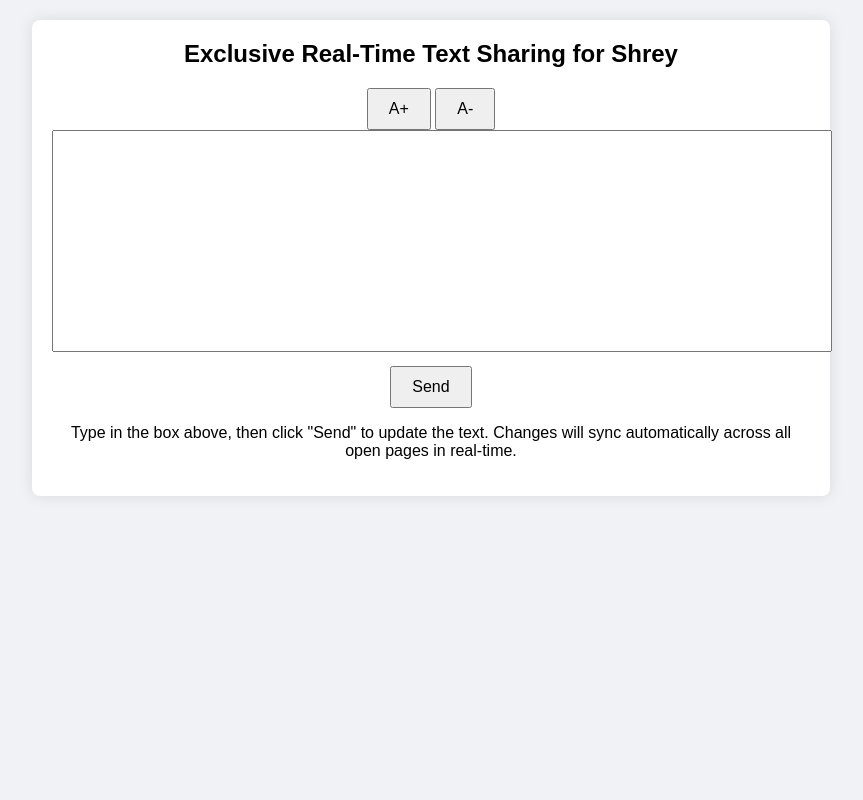
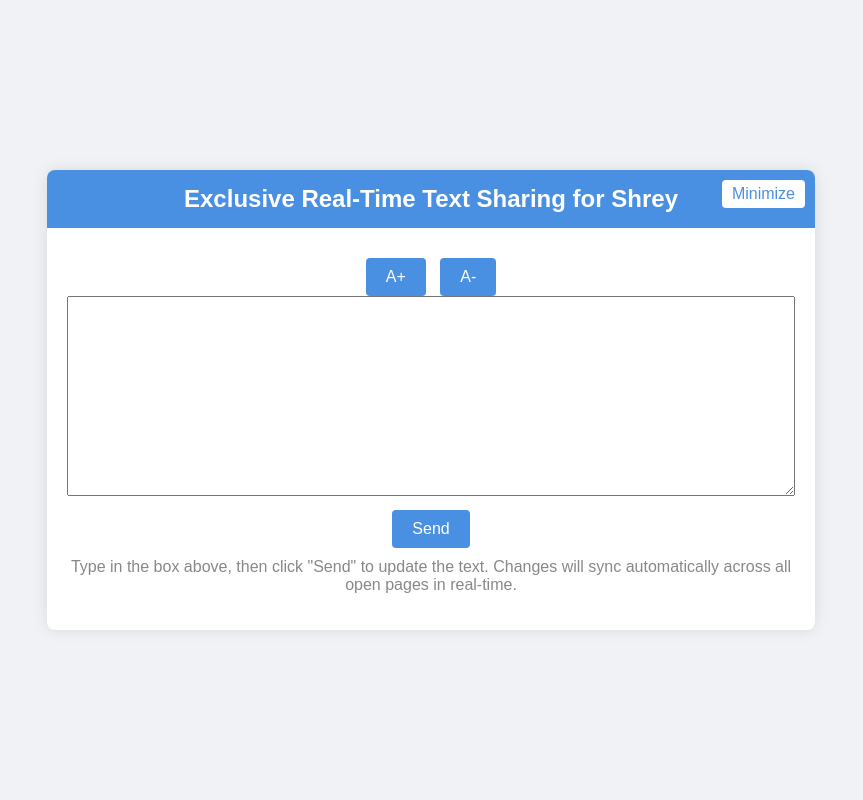
Before and after one commit to sonishrey9/text-sharing-work, a Flask app: page / in a window 1280 px wide. Shown: the whole page, without its empty margins (209-1072 px from the left). Run offline with Flask 2, Linux system fonts and the light colour scheme; the visitor is signed in with stand-in values (Sample User, id 1).

Commit message:
updated index to style it

```diff
--- a/copy-paste-fetaure/backend/templates/index.html
+++ b/copy-paste-fetaure/backend/templates/index.html
@@ -7,36 +7,80 @@
     <style>
         body {
             font-family: Arial, sans-serif;
-            text-align: center;
             background-color: #f0f2f5;
+            display: flex;
+            justify-content: center;
+            align-items: center;
+            height: 100vh;
+            margin: 0;
         }
         .container {
             width: 60%;
-            margin: auto;
-            margin-top: 20px;
-            padding: 20px;
+            max-width: 800px;
             background-color: #fff;
             box-shadow: 0px 0px 15px rgba(0, 0, 0, 0.1);
             border-radius: 8px;
+            overflow: hidden;
+            transition: all 0.3s ease;
+        }
+        .header {
+            background-color: #4a90e2;
+            color: #fff;
+            padding: 15px;
+            font-size: 24px;
+            font-weight: bold;
+            text-align: center;
+            position: relative;
+        }
+        .header button {
+            position: absolute;
+            right: 10px;
+            top: 10px;
+            padding: 5px 10px;
+            font-size: 16px;
+            background: #fff;
+            border: none;
+            cursor: pointer;
+            color: #4a90e2;
+            border-radius: 4px;
+        }
+        .content {
+            padding: 20px;
+            text-align: center;
         }
         textarea {
             width: 100%;
             height: 200px;
             padding: 10px;
-            resize: none;
+            resize: vertical; /* Allow resizing only vertically */
+            font-size: 18px;
+            box-sizing: border-box;
         }
-        button {
+        .font-controls {
+            margin-top: 10px;
+        }
+        .font-controls button {
+            padding: 10px 20px;
+            font-size: 16px;
+            cursor: pointer;
+            margin: 0 5px;
+            border: none;
+            background-color: #4a90e2;
+            color: #fff;
+            border-radius: 4px;
+        }
+        .send-button {
             margin-top: 10px;
             padding: 10px 20px;
             font-size: 16px;
             cursor: pointer;
+            border: none;
+            background-color: #4a90e2;
+            color: #fff;
+            border-radius: 4px;
         }
-        .header {
-            font-size: 24px;
-            font-weight: bold;
-            margin-bottom: 10px;
-        }
-        .font-controls {
+        .instructions {
+            color: #888;
             margin-top: 10px;
         }
     </style>
@@ -44,6 +88,7 @@
         let currentText = "";
         let userText = "";
         let fontSize = 18;
+        let isMinimized = false;
 
         // Function to fetch and display the latest shared text
         async function fetchText() {
@@ -79,6 +124,19 @@
             document.getElementById('sharedText').style.fontSize = fontSize + "px";
         }
 
+        // Toggle minimize/maximize chat window
+        function toggleMinimize() {
+            const container = document.querySelector('.container');
+            if (isMinimized) {
+                container.style.height = "auto";
+                document.getElementById('minimizeButton').textContent = "Minimize";
+            } else {
+                container.style.height = "60px";
+                document.getElementById('minimizeButton').textContent = "Maximize";
+            }
+            isMinimized = !isMinimized;
+        }
+
         // Periodic fetch to sync with other clients
         setInterval(fetchText, 1000);
 
@@ -88,14 +146,19 @@
 </head>
 <body>
     <div class="container">
-        <div class="header">Exclusive Real-Time Text Sharing for Shrey</div>
-        <div class="font-controls">
-            <button onclick="adjustFontSize(true)">A+</button>
-            <button onclick="adjustFontSize(false)">A-</button>
+        <div class="header">
+            Exclusive Real-Time Text Sharing for Shrey
+            <button id="minimizeButton" onclick="toggleMinimize()">Minimize</button>
         </div>
-        <textarea id="sharedText" oninput="trackUserInput()"></textarea>
-        <button onclick="updateText()">Send</button>
-        <p>Type in the box above, then click "Send" to update the text. Changes will sync automatically across all open pages in real-time.</p>
+        <div class="content">
+            <div class="font-controls">
+                <button onclick="adjustFontSize(true)">A+</button>
+                <button onclick="adjustFontSize(false)">A-</button>
+            </div>
+            <textarea id="sharedText" oninput="trackUserInput()"></textarea>
+            <button class="send-button" onclick="updateText()">Send</button>
+            <p class="instructions">Type in the box above, then click "Send" to update the text. Changes will sync automatically across all open pages in real-time.</p>
+        </div>
     </div>
 </body>
 </html>
```
